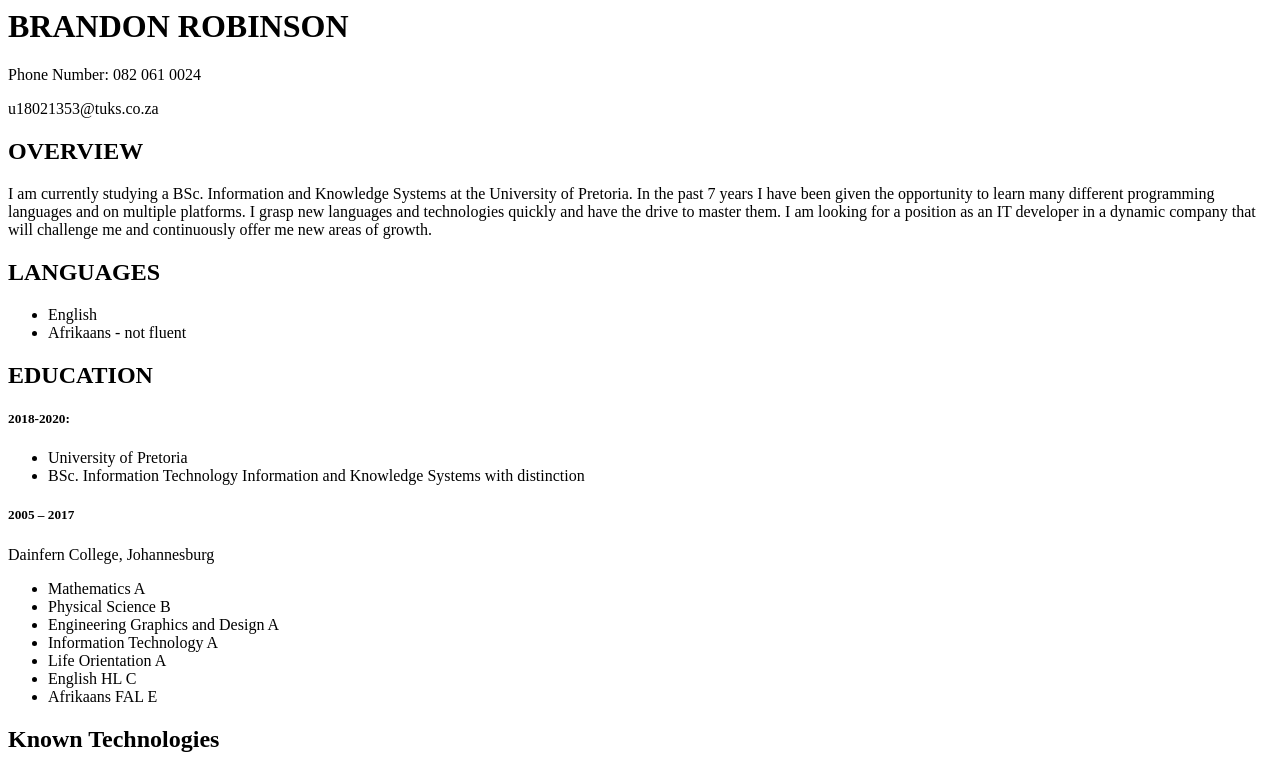
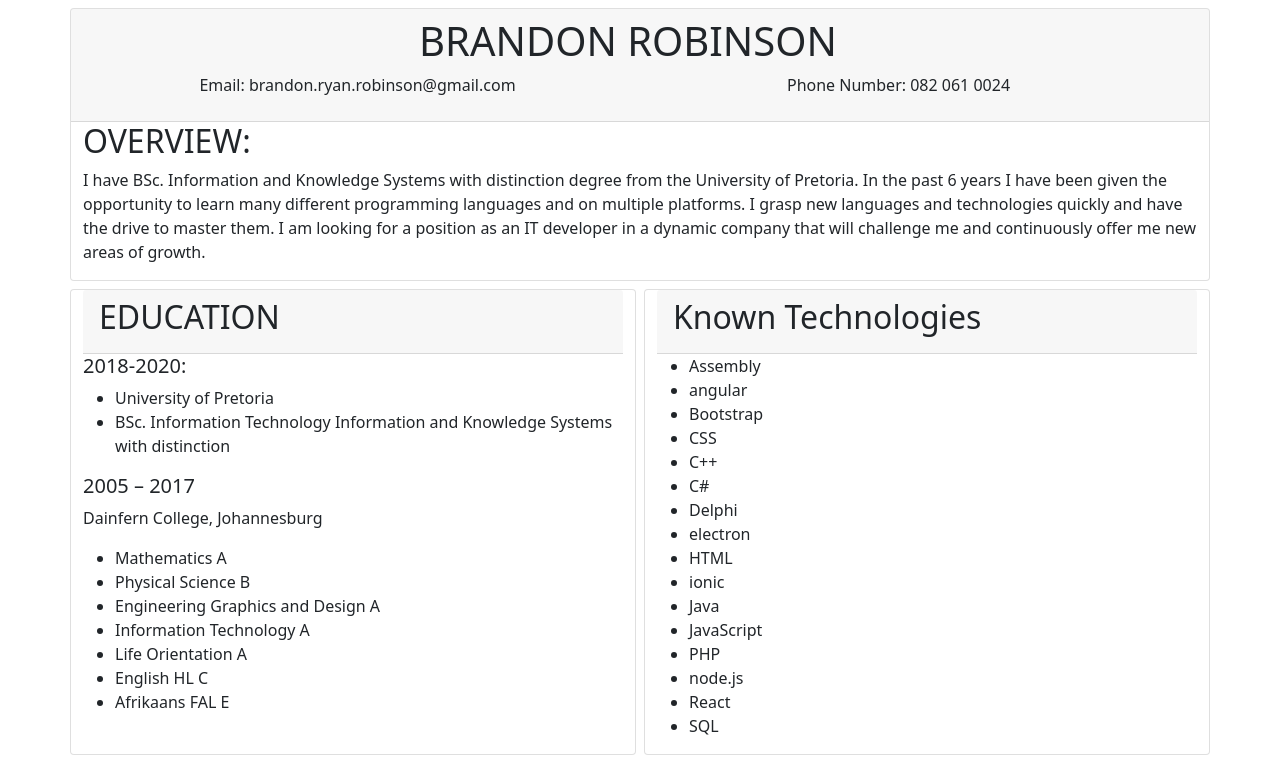
Before and after one commit to BRRobinson/BRRobinson.github.io, a plain HTML site: page index.html in a window 1280 px wide. Shown: the top 760 px of the page. Drawn offline with nearby package versions, Linux system fonts and the light colour scheme.

Commit message:
updated structure of some elements

```diff
--- a/index.html
+++ b/index.html
@@ -1,14 +1,43 @@
-<h1>BRANDON ROBINSON</h1>
-<p>Phone Number: 082 061 0024</p>
-<p>u18021353@tuks.co.za</p>
-<h2>OVERVIEW</h2>
-<p>I am currently studying a BSc. Information and Knowledge Systems at the University of Pretoria. In the past 7 years I have been given the opportunity to learn many different programming languages and on multiple platforms. I grasp new languages and technologies quickly and have the drive to master them. I am looking for a position as an IT developer in a dynamic company that will challenge me and continuously offer me new areas of growth.</p>
+<!DOCTYPE html>
+<html lang="en">
+    <head>
+        <meta charset="utf-8">
+        <meta name="viewport" content="width=device-width, initial-scale=1">
+        <title>Brandon Robinson CV</title>
+        <link href="https://cdn.jsdelivr.net/npm/bootstrap@5.0.0-beta3/dist/css/bootstrap.min.css" rel="stylesheet" integrity="sha384-eOJMYsd53ii+scO/bJGFsiCZc+5NDVN2yr8+0RDqr0Ql0h+rP48ckxlpbzKgwra6" crossorigin="anonymous">
+    </head>
+    <body class="container">
+        <div class="row">
+            <div class="mt-2 card">
+                <div class="row card-header text-center">
+                    <div class="row">
+                        <h1 class="col">BRANDON ROBINSON</h1>
+                    </div>
+                    <div class="row">
+                        <p class="col">Email: brandon.ryan.robinson@gmail.com</p>
+                        <p class="col">Phone Number: 082 061 0024</p>
+                    </div>
+                </div>
+                <div class="row">
+                    <h2>OVERVIEW:</h2>
+                    <p>I have BSc. Information and Knowledge Systems with distinction degree from the University of Pretoria. In the past 6 years I have been given the opportunity to learn many different programming languages and on multiple platforms. I grasp new languages and technologies quickly and have the drive to master them. I am looking for a position as an IT developer in a dynamic company that will challenge me and continuously offer me new areas of growth.</p>
+                </div>
+                <!--
+                <div class row>
                     <h2>LANGUAGES</h2>
                     <ul>
                         <li>English</li>
                         <li>Afrikaans - not fluent</li>
                     </ul>
+                </div>
+                -->
+            </div>
+        </div>
+        <div class="row">
+            <div class="col card mt-2 me-1">
+                <div class="card-header">
                     <h2>EDUCATION</h2>
+                </div>
                 <h5>2018-2020:</h5>
                 <ul>
                     <li>University of Pretoria</li>
@@ -25,7 +54,11 @@
                     <li>English HL C</li>
                     <li>Afrikaans FAL E</li>
                 </ul>
+            </div>
+            <div class="col card mt-2 ms-1">
+                <div class="card-header">
                     <h2>Known Technologies</h2>
+                </div>
                 <ul>
                     <li>Assembly</li>
                     <li>angular</li>
@@ -44,6 +77,8 @@
                     <li>React</li>
                     <li>SQL</li>
                 </ul>
+            </div>
+        </div>
         <h2>EXPERIENCE</h2>
         <h3>Quality Field Services Respondent Query System</h3>
         <p>developed a respondent query system in Java for a company in Fourways Johannesburg called Quality Field Services. The system had a multi-table database with 8 different screens, it included all validation of input data, comprehensive help functionality, display, edit, delete and create functionality for each of the tables and complex queries of the data. I did the initial investigation of the business requirements, the system design, the coding, testing, documentation and training. For this system I was awarded the top coder of Dainfern College for 2017.</p>
@@ -61,4 +96,6 @@
         <p>I was awarded the top coder of Dainfern College for 2017.</p>
         <p>I am a member of the Golden key honors society.</p>
 
-<a href="test.html">look see here</a>
+        <script src="https://cdn.jsdelivr.net/npm/bootstrap@5.0.0-beta3/dist/js/bootstrap.bundle.min.js" integrity="sha384-JEW9xMcG8R+pH31jmWH6WWP0WintQrMb4s7ZOdauHnUtxwoG2vI5DkLtS3qm9Ekf" crossorigin="anonymous"></script>
+    </body>
+</html>
```
Also changed, not shown: test.html (deleted, +0 -1 lines). Lines whose indentation alone changed are shown as unchanged.
